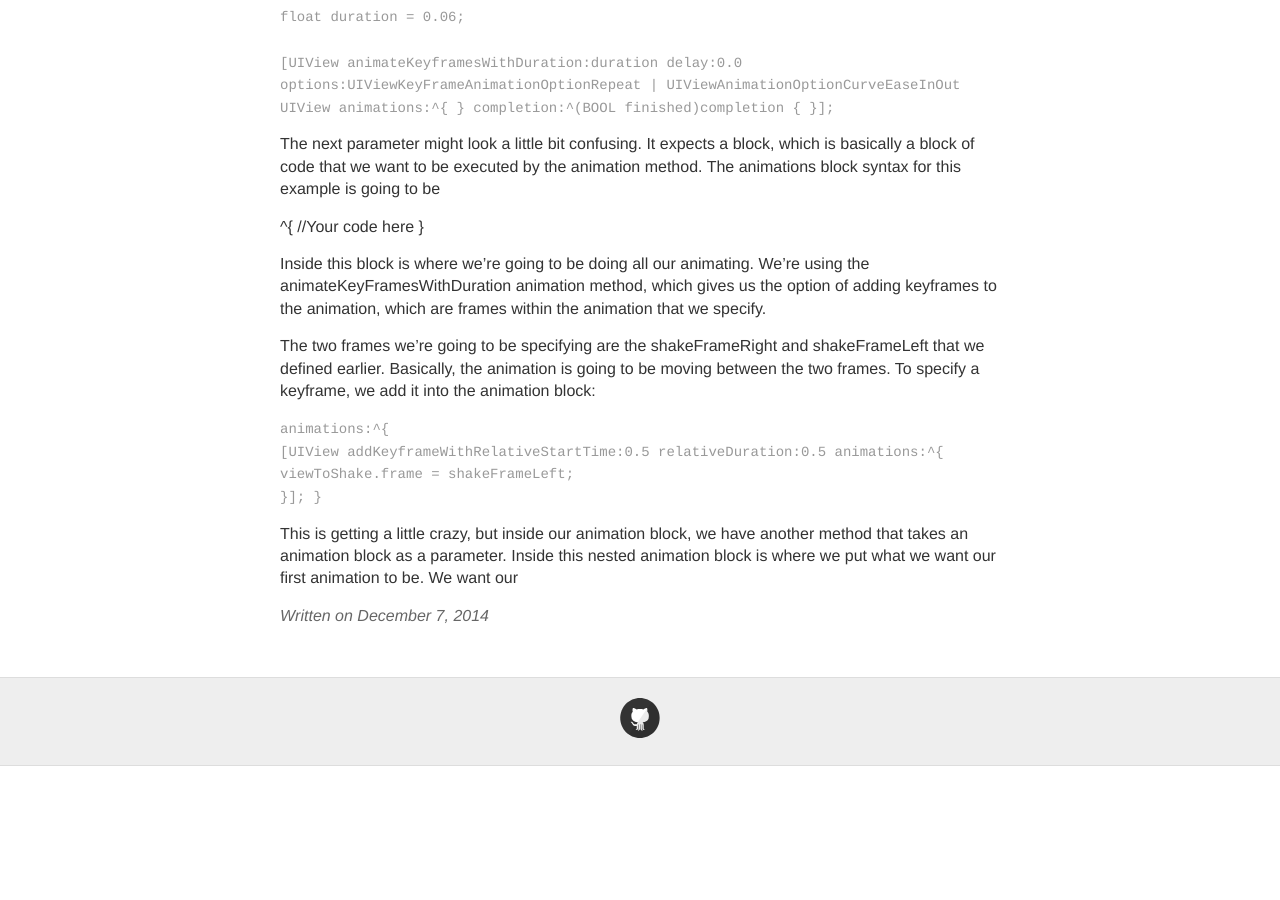
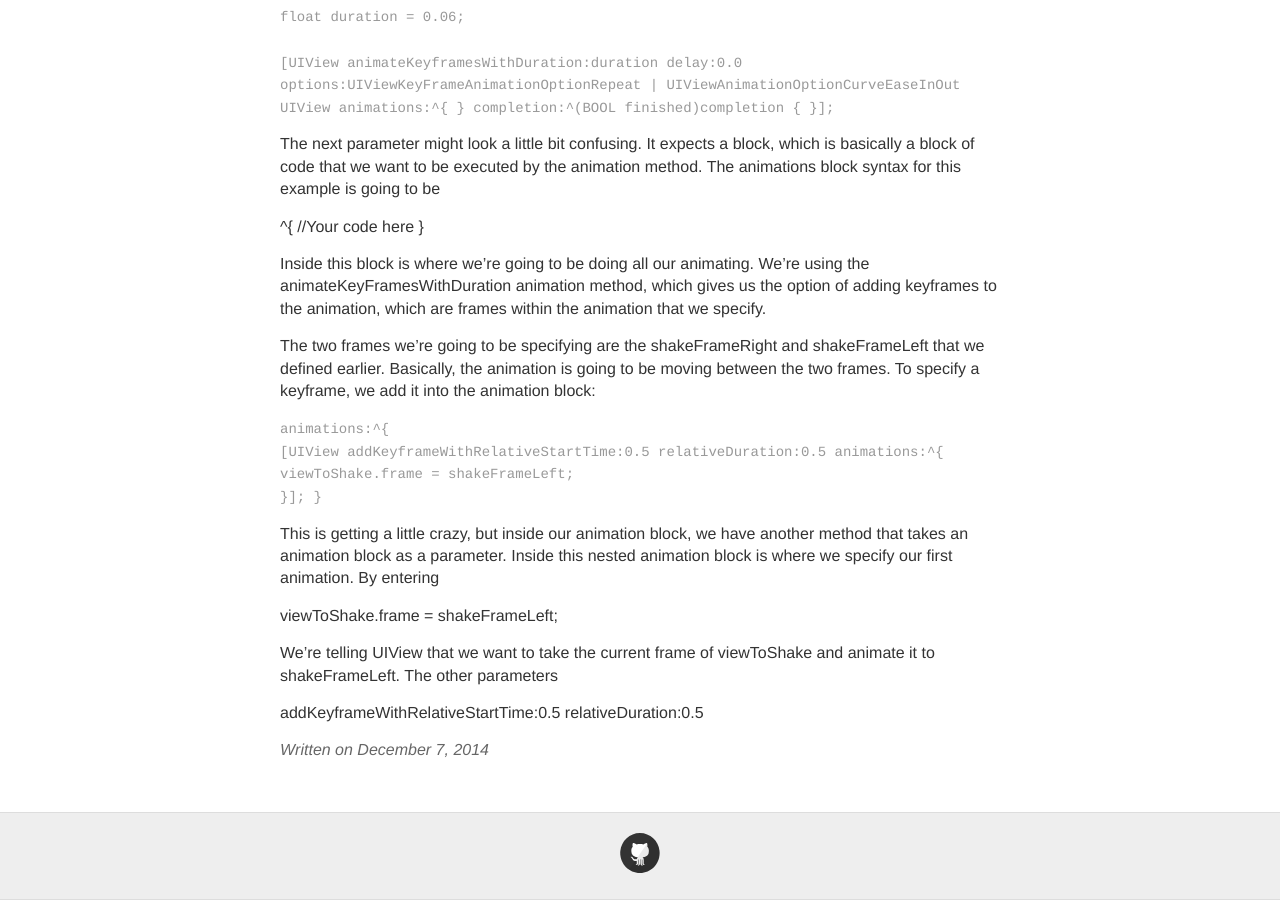
Before and after one commit to trentyou/trentyou.github.io, a Jekyll site: the page built from _posts/2014-12-7-Shaking a UIView.md, in a window 1280 px wide and 900 px high, scrolled down 5755 px. Built offline with Jekyll 4.4.1, drawn with Linux system fonts in a browser that asks for light colours; before the commit the page ends 6521 px from its top, so only the background shows below that.

Commit message:
Updated 2014-12-7-Shaking a UIView.md

```diff
--- a/_posts/2014-12-7-Shaking a UIView.md
+++ b/_posts/2014-12-7-Shaking a UIView.md
@@ -272,4 +272,10 @@ viewToShake.frame = shakeFrameLeft; <br>
 </code>
 </div>
 
-This is getting a little crazy, but inside our animation block, we have another method that takes an animation block as a parameter. Inside this nested animation block is where we put what we want our first animation to be. We want our
+This is getting a little crazy, but inside our animation block, we have another method that takes an animation block as a parameter. Inside this nested animation block is where we specify our first animation. By entering
+
+viewToShake.frame = shakeFrameLeft;
+
+We're telling UIView that we want to take the current frame of viewToShake and animate it to shakeFrameLeft. The other parameters
+
+addKeyframeWithRelativeStartTime:0.5 relativeDuration:0.5
```
